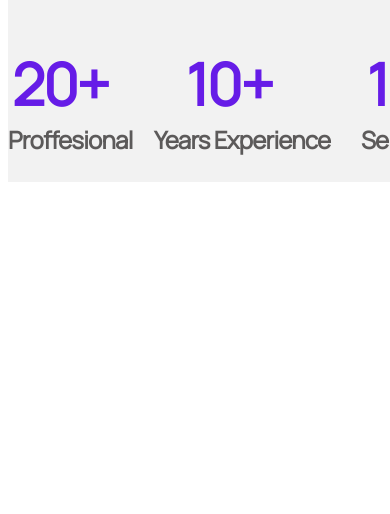
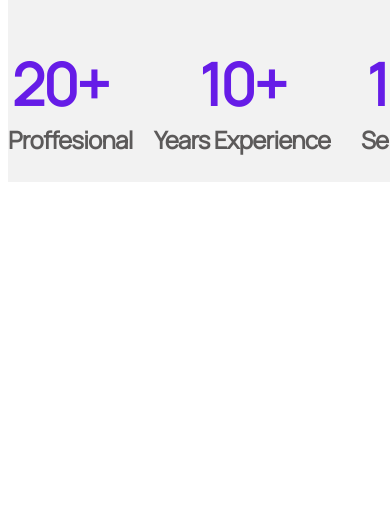
Before and after one commit to Jimi-Bada/kodecamp.github.io, a plain HTML site: page home.html in a window 390 px wide. Shown: the part 4420-4934 px from the top of the page. Drawn offline with Linux system fonts and the light colour scheme.

Commit message:
Update home.css

```diff
--- a/home.css
+++ b/home.css
@@ -989,7 +989,7 @@ nav h1{
 }
 
 .stats2 h1 {
-    width: 150px
+    width: auto;
 }
 .car{
     width: 64%
```
